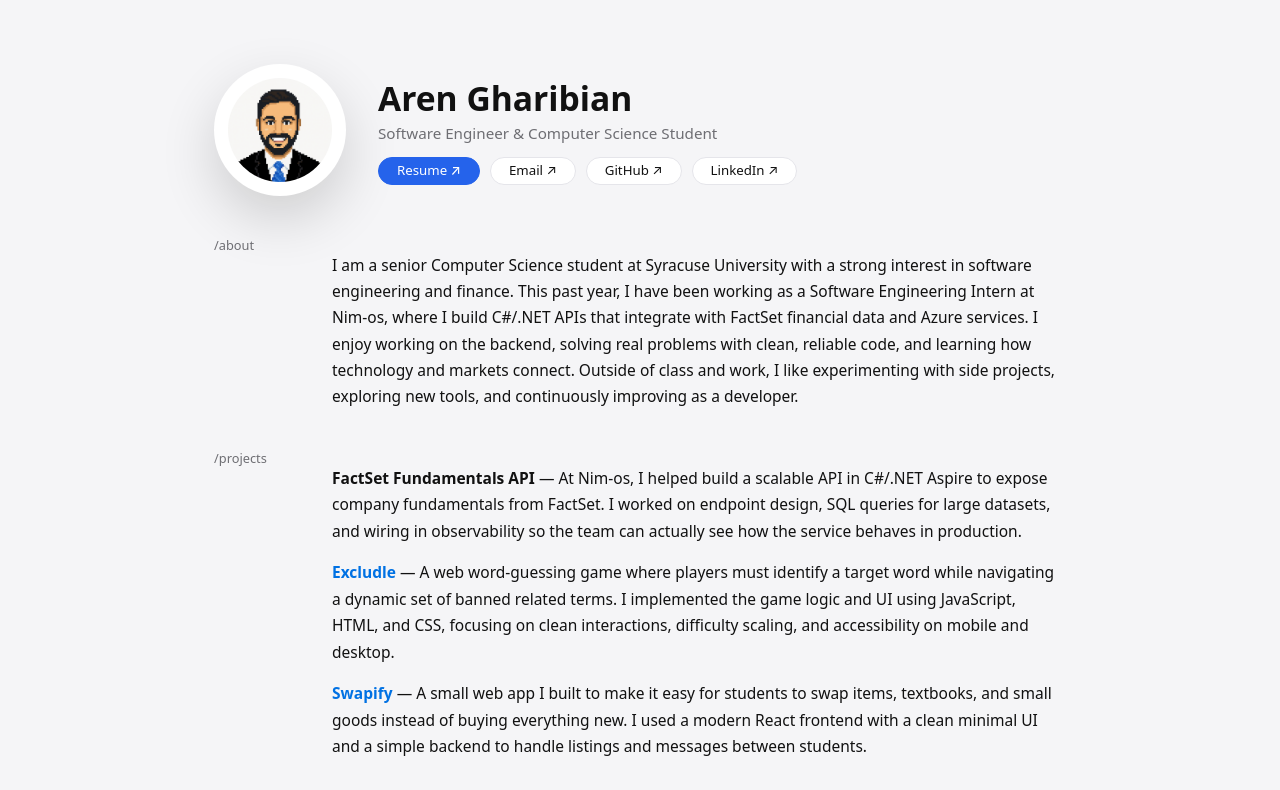
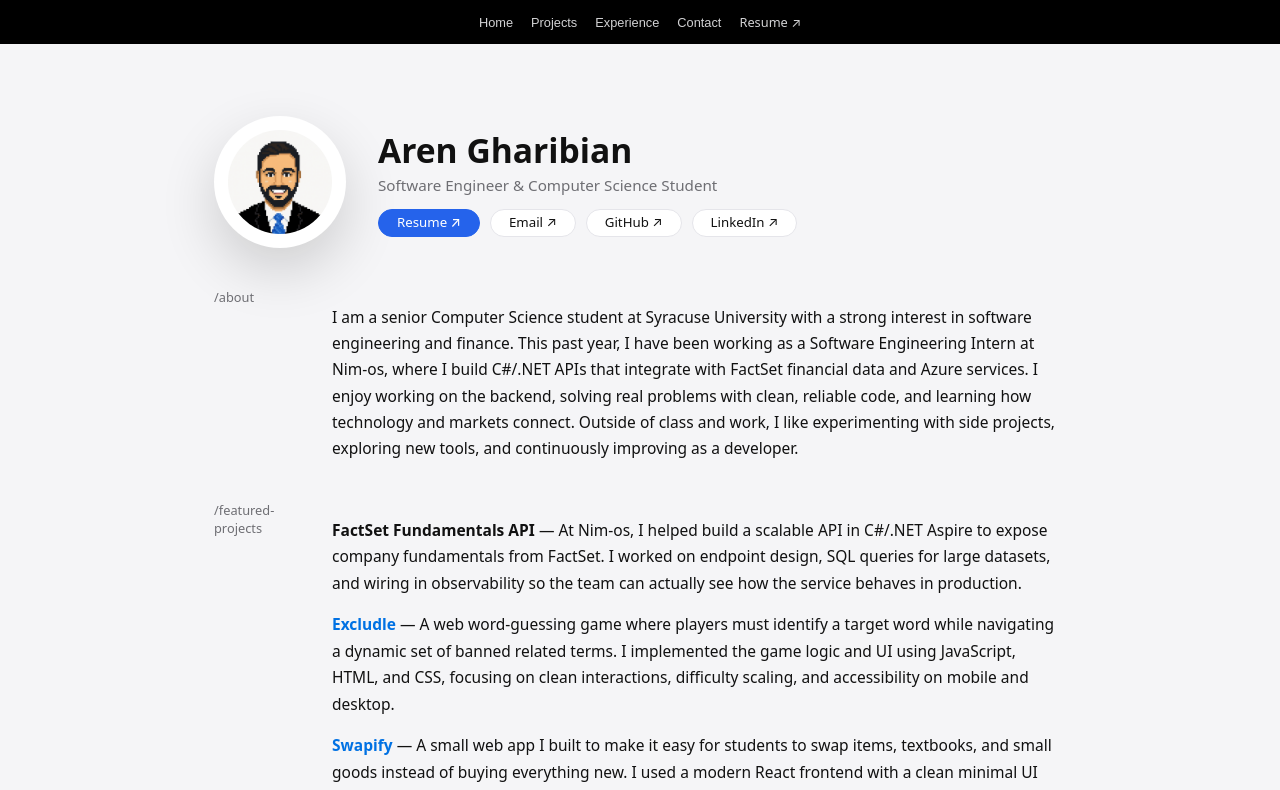
Before and after one commit to arengharibian/arengharibian.github.io, a React (Create React App) app: page / in a window 1280 px wide. Shown: the top 790 px of the page. Built offline with nearby package versions, Linux system fonts and the light colour scheme.

Commit message:
project tab creation

```diff
--- a/src/App.css
+++ b/src/App.css
@@ -21,12 +21,57 @@ body {
   -webkit-font-smoothing: antialiased;
 }
 
-/* PAGE */
+/* PAGE WRAPPER */
 
 .page {
   min-height: 100vh;
   display: flex;
+  flex-direction: column;
+  align-items: center;
+}
+
+/* ---------- TOP NAV (Apple-style, centered text) ---------- */
+
+.top-nav {
+  position: sticky;
+  top: 0;
+  z-index: 100;
+  width: 100%;
+  background: #000000;
+  color: #f5f5f7;
+  height: 44px;
+  display: flex;
   justify-content: center;
+}
+
+.top-nav-inner {
+  width: 100%;
+  max-width: 900px;
+  display: flex;
+  align-items: center;
+  justify-content: center; /* center the nav text */
+  padding: 0 24px;
+}
+
+.top-nav-links {
+  display: flex;
+  align-items: center;
+  gap: 18px;
+}
+
+.top-nav-link {
+  border: none;
+  background: none;
+  color: inherit;
+  font-size: 0.8rem;
+  cursor: pointer;
+  padding: 0;
+  text-decoration: none;
+  opacity: 0.86;
+}
+
+.top-nav-link:hover {
+  opacity: 1;
 }
 
 /* MAIN COLUMN */
@@ -34,7 +79,7 @@ body {
 .layout {
   width: 100%;
   max-width: 900px;
-  padding: 64px 24px 40px;
+  padding: 72px 24px 40px; /* extra top padding to clear nav */
 }
 
 /* HEADER */
@@ -234,12 +279,92 @@ body {
   margin-top: 10px;
 }
 
+/* ---------- PROJECTS PAGE STYLES ---------- */
+
+.projects-page {
+  padding-top: 8px;
+}
+
+.projects-title {
+  margin: 0 0 8px;
+  font-size: 1.9rem;
+  font-weight: 600;
+}
+
+.projects-intro {
+  margin: 0 0 20px;
+  font-size: 0.96rem;
+  color: var(--muted);
+}
+
+.projects-grid {
+  display: grid;
+  grid-template-columns: minmax(0, 1fr);
+  gap: 16px;
+}
+
+.project-card {
+  background: #ffffff;
+  border-radius: 16px;
+  padding: 18px 18px 16px;
+  border: 1px solid var(--border-soft);
+  box-shadow: 0 12px 30px rgba(0, 0, 0, 0.06);
+}
+
+.project-title-row {
+  display: flex;
+  align-items: center;
+  justify-content: space-between;
+  gap: 12px;
+  margin-bottom: 4px;
+}
+
+.project-name {
+  margin: 0;
+  font-size: 1rem;
+  font-weight: 500;
+}
+
+.project-tag {
+  font-size: 0.75rem;
+  color: var(--muted);
+  border-radius: 999px;
+  padding: 2px 10px;
+  border: 1px solid #e5e5ea;
+}
+
+.project-meta {
+  margin: 0 0 6px;
+  font-size: 0.8rem;
+  color: var(--muted);
+}
+
+.project-desc {
+  margin: 0 0 8px;
+  font-size: 0.9rem;
+}
+
+.project-links {
+  display: flex;
+  gap: 10px;
+  font-size: 0.82rem;
+}
+
+.project-links a {
+  color: var(--accent);
+  text-decoration: none;
+}
+
+.project-links a:hover {
+  text-decoration: underline;
+}
+
 /* ---------- RESPONSIVE STYLES ---------- */
 
 /* Tablet-ish: tighten padding and spacing */
 @media (max-width: 768px) {
   .layout {
-    padding: 40px 18px 28px;
+    padding: 56px 18px 28px;
   }
 
   .header {
@@ -255,12 +380,20 @@ body {
     grid-template-columns: 80px minmax(0, 1fr);
     column-gap: 20px;
   }
+
+  .top-nav-inner {
+    padding: 0 16px;
+  }
+
+  .top-nav-links {
+    gap: 14px;
+  }
 }
 
 /* Phone: stack header, center text, single-column rows */
 @media (max-width: 520px) {
   .layout {
-    padding: 28px 16px 24px;
+    padding: 52px 16px 24px;
   }
 
   .header {
@@ -330,4 +463,19 @@ body {
     max-width: 260px;
     width: max-content;
   }
+
+  .top-nav-links {
+    gap: 10px;
+    font-size: 0.76rem;
+  }
+
+  .projects-grid {
+    grid-template-columns: minmax(0, 1fr);
+  }
 }
+
+@media (min-width: 720px) {
+  .projects-grid {
+    grid-template-columns: repeat(2, minmax(0, 1fr));
+  }
+}
--- a/src/App.js
+++ b/src/App.js
@@ -1,12 +1,21 @@
 import React, { useState, useEffect } from "react";
 import "./App.css";
+import Projects from "./Projects";
 
 const EMAIL = "gharibianaren@gmail.com";
+
+function getPageFromHash() {
+  const hash = window.location.hash.replace("#", "");
+  if (hash === "projects") return "projects";
+  return "home";
+}
 
 function App() {
   const [showEmailToast, setShowEmailToast] = useState(false);
   const [copied, setCopied] = useState(false);
+  const [page, setPage] = useState(getPageFromHash);
 
+  // ---------- EMAIL HANDLERS ----------
   function handleEmailClick() {
     setShowEmailToast(true);
     setCopied(false);
@@ -30,11 +39,83 @@ function App() {
     return () => clearTimeout(timer);
   }, [showEmailToast]);
 
+  // ---------- SIMPLE NAVIGATION ----------
+  function navigateTo(newPage) {
+    setPage(newPage);
+    if (newPage === "home") {
+      window.location.hash = "";
+    } else {
+      window.location.hash = newPage;
+    }
+  }
+
+  function goHomeAndScroll(sectionId) {
+    navigateTo("home");
+    setTimeout(() => {
+      const el = document.getElementById(sectionId);
+      if (el) {
+        el.scrollIntoView({ behavior: "smooth", block: "start" });
+      }
+    }, 50);
+  }
+
+  useEffect(() => {
+    const onHashChange = () => setPage(getPageFromHash());
+    window.addEventListener("hashchange", onHashChange);
+    return () => window.removeEventListener("hashchange", onHashChange);
+  }, []);
+
   return (
     <div className="page">
+      {/* TOP NAV */}
+      <div className="top-nav">
+        <div className="top-nav-inner">
+          <nav className="top-nav-links">
+            <button
+              type="button"
+              className="top-nav-link"
+              onClick={() => navigateTo("home")}
+            >
+              Home
+            </button>
+            <button
+              type="button"
+              className="top-nav-link"
+              onClick={() => navigateTo("projects")}
+            >
+              Projects
+            </button>
+            <button
+              type="button"
+              className="top-nav-link"
+              onClick={() => goHomeAndScroll("experience")}
+            >
+              Experience
+            </button>
+            <button
+              type="button"
+              className="top-nav-link"
+              onClick={() => goHomeAndScroll("contact")}
+            >
+              Contact
+            </button>
+            <a
+              className="top-nav-link"
+              href="/Aren-Gharibian-Resume.pdf"
+              target="_blank"
+              rel="noreferrer"
+            >
+              Resume ↗
+            </a>
+          </nav>
+        </div>
+      </div>
+
       <main className="layout">
-        {/* HEADER – avatar left on desktop, stacked on mobile */}
-        <header className="header">
+        {/* ---------- HOME PAGE ---------- */}
+        {page === "home" && (
+          <>
+            <header className="header" id="about">
               <div className="avatar-shell">
                 <img
                   src="/aren-avatar1.png"
@@ -59,7 +140,6 @@ function App() {
                     Resume ↗
                   </a>
 
-              {/* Email button + inline toast */}
                   <div className="email-btn-wrapper">
                     <button
                       type="button"
@@ -112,28 +192,30 @@ function App() {
               <div className="content">
                 <p>
                   I am a senior Computer Science student at Syracuse University
-              with a strong interest in software engineering and finance. This
-              past year, I have been working as a Software Engineering Intern at
-              Nim-os, where I build C#/.NET APIs that integrate with FactSet
-              financial data and Azure services. I enjoy working on the backend,
-              solving real problems with clean, reliable code, and learning how
-              technology and markets connect. Outside of class and work, I like
-              experimenting with side projects, exploring new tools, and
-              continuously improving as a developer.
+                  with a strong interest in software engineering and finance.
+                  This past year, I have been working as a Software Engineering
+                  Intern at Nim-os, where I build C#/.NET APIs that integrate
+                  with FactSet financial data and Azure services. I enjoy
+                  working on the backend, solving real problems with clean,
+                  reliable code, and learning how technology and markets
+                  connect. Outside of class and work, I like experimenting with
+                  side projects, exploring new tools, and continuously improving
+                  as a developer.
                 </p>
               </div>
             </section>
 
-        {/* PROJECTS */}
-        <section className="row">
-          <div className="label">/projects</div>
+            {/* FEATURED PROJECTS ON HOME */}
+            <section className="row" id="featured-projects">
+              <div className="label">/featured-projects</div>
               <div className="content">
                 <p>
-              <strong>FactSet Fundamentals API</strong> — At Nim-os, I helped
-              build a scalable API in C#/.NET Aspire to expose company
-              fundamentals from FactSet. I worked on endpoint design, SQL
-              queries for large datasets, and wiring in observability so the
-              team can actually see how the service behaves in production.
+                  <strong>FactSet Fundamentals API</strong> — At Nim-os, I
+                  helped build a scalable API in C#/.NET Aspire to expose
+                  company fundamentals from FactSet. I worked on endpoint
+                  design, SQL queries for large datasets, and wiring in
+                  observability so the team can actually see how the service
+                  behaves in production.
                 </p>
                 <p>
                   <strong>
@@ -145,11 +227,11 @@ function App() {
                       Excludle
                     </a>
                   </strong>{" "}
-              — A web word-guessing game where players must identify a target
-              word while navigating a dynamic set of banned related terms. I
-              implemented the game logic and UI using JavaScript, HTML, and CSS,
-              focusing on clean interactions, difficulty scaling, and
-              accessibility on mobile and desktop.
+                  — A web word-guessing game where players must identify a
+                  target word while navigating a dynamic set of banned related
+                  terms. I implemented the game logic and UI using JavaScript,
+                  HTML, and CSS, focusing on clean interactions, difficulty
+                  scaling, and accessibility on mobile and desktop.
                 </p>
                 <p>
                   <strong>
@@ -163,29 +245,29 @@ function App() {
                   </strong>{" "}
                   — A small web app I built to make it easy for students to swap
                   items, textbooks, and small goods instead of buying everything
-              new. I used a modern React frontend with a clean minimal UI and a
-              simple backend to handle listings and messages between students.
+                  new. I used a modern React frontend with a clean minimal UI
+                  and a simple backend to handle listings and messages between
+                  students.
                 </p>
               </div>
             </section>
 
             {/* EXPERIENCE */}
-        <section className="row">
+            <section className="row" id="experience">
               <div className="label">/experience</div>
               <div className="content">
-            {/* Nim-os */}
                 <div className="job">
                   <p className="job-title">
                     Software Engineering Intern — Nim-os (Loomis Sayles)
                   </p>
                   <ul>
                     <li>
-                  Work directly under the CTO to build a scalable C# API for
-                  delivering structured financial company data.
+                      Work directly under the CTO to build a scalable C# API
+                      for delivering structured financial company data.
                     </li>
                     <li>
-                  Write and optimize SQL queries for efficient data extraction
-                  and aggregation from large datasets.
+                      Write and optimize SQL queries for efficient data
+                      extraction and aggregation from large datasets.
                     </li>
                     <li>
                       Use Swagger UI and GitLab for API documentation, version
@@ -194,31 +276,29 @@ function App() {
                   </ul>
                 </div>
 
-            {/* ITS */}
                 <div className="job">
                   <p className="job-title">
                     ITS Technology Consultant — Syracuse University
                   </p>
                   <ul>
                     <li>
-                  Diagnose and troubleshoot hardware and software issues for a
-                  large campus community, honing systematic problem-solving and
-                  debugging skills.
+                      Diagnose and troubleshoot hardware and software issues for
+                      a large campus community, honing systematic
+                      problem-solving and debugging skills.
                     </li>
                     <li>
                       Configure operating systems and software applications to
-                  ensure optimal functionality, prioritizing user experience and
-                  efficiency.
+                      ensure optimal functionality, prioritizing user experience
+                      and efficiency.
                     </li>
                     <li>
                       Manage technical inquiries and support tickets, developing
-                  prioritization strategies and clear communication skills to
-                  resolve issues quickly.
+                      prioritization strategies and clear communication skills
+                      to resolve issues quickly.
                     </li>
                   </ul>
                 </div>
 
-            {/* TA */}
                 <div className="job">
                   <p className="job-title">
                     Teaching Assistant — First Year Seminar, Syracuse University
@@ -230,8 +310,9 @@ function App() {
                       students.
                     </li>
                     <li>
-                  Lead workshops on diversity, equity, and inclusion to promote
-                  intercultural awareness and a welcoming campus culture.
+                      Lead workshops on diversity, equity, and inclusion to
+                      promote intercultural awareness and a welcoming campus
+                      culture.
                     </li>
                     <li>
                       Assist faculty in delivering interactive, student-centered
@@ -243,18 +324,23 @@ function App() {
             </section>
 
             {/* CONTACT */}
-        <section className="row">
+            <section className="row" id="contact">
               <div className="label">/contact</div>
               <div className="content">
                 <p>
-              I’m interested in software engineering internships and entry-level
-              roles where I can work on real products, backend systems, or
-              developer tools. The best way to reach me is by email or
-              LinkedIn.
+                  I’m interested in software engineering internships and
+                  entry-level roles where I can work on real products, backend
+                  systems, or developer tools. The best way to reach me is by
+                  email or LinkedIn.
                 </p>
                 <p className="signature">— Aren</p>
               </div>
             </section>
+          </>
+        )}
+
+        {/* ---------- PROJECTS PAGE ---------- */}
+        {page === "projects" && <Projects />}
       </main>
     </div>
   );
--- a/src/Projects.js
+++ b/src/Projects.js
@@ -0,0 +1,114 @@
+import React from "react";
+import "./App.css";
+
+function Projects() {
+  return (
+    <div className="projects-page">
+      <h1 className="projects-title">Projects</h1>
+      <p className="projects-intro">
+        A few things I’ve built and worked on recently, from backend APIs
+        to small web apps and games.
+      </p>
+
+      <div className="projects-grid">
+
+        {/* FactSet Fundamentals API */}
+        <article className="project-card">
+          <div className="project-title-row">
+            <h2 className="project-name">FactSet Fundamentals API</h2>
+            <span className="project-tag">Backend API</span>
+          </div>
+          <p className="project-meta">
+            C# · SQL · .NET Aspire · Azure
+          </p>
+          <p className="project-desc">
+            Cloud-native C#/.NET Aspire service that exposes company
+            fundamentals from FactSet. I worked on endpoint design, SQL
+            queries over large datasets, and wired in observability so the
+            team can see how the service behaves in production.
+          </p>
+        </article>
+
+        {/* Excludle */}
+        <article className="project-card">
+          <div className="project-title-row">
+            <h2 className="project-name">Excludle</h2>
+            <span className="project-tag">Web Game</span>
+          </div>
+          <p className="project-meta">
+            JavaScript · React · HTML · CSS
+          </p>
+          <p className="project-desc">
+            A logic-based word guessing game where players try to find
+            a target word while navigating an evolving list of banned
+            related terms. Designed around simplicity, difficulty scaling,
+            and mobile-first accessibility.
+          </p>
+          <div className="project-links">
+            <a
+              href="https://github.com/unown-games/excludle"
+              target="_blank"
+              rel="noreferrer"
+            >
+              GitHub ↗
+            </a>
+          </div>
+        </article>
+
+        {/* Swapify */}
+        <article className="project-card">
+          <div className="project-title-row">
+            <h2 className="project-name">Swapify</h2>
+            <span className="project-tag">Marketplace App</span>
+          </div>
+          <p className="project-meta">
+            JavaScript · React · HTML · CSS
+          </p>
+          <p className="project-desc">
+            A student-to-student marketplace for trading textbooks and
+            small goods instead of buying everything new. Minimal React UI,
+            category-based listings, and a lightweight backend for persistence
+            and user interactions.
+          </p>
+          <div className="project-links">
+            <a
+              href="https://github.com/arengharibian/swapify"
+              target="_blank"
+              rel="noreferrer"
+            >
+              GitHub ↗
+            </a>
+          </div>
+        </article>
+
+        {/* Portfolio Website */}
+        <article className="project-card">
+          <div className="project-title-row">
+            <h2 className="project-name">Portfolio Website</h2>
+            <span className="project-tag">Frontend Website</span>
+          </div>
+          <p className="project-meta">
+            JavaScript · React · HTML · CSS
+          </p>
+          <p className="project-desc">
+            The Apple-inspired portfolio you’re viewing right now. Built with
+            React, featuring a sticky nav bar, smooth scroll, responsive layout,
+            and inline email copy interaction for clean usability.
+          </p>
+          <div className="project-links">
+            <a
+              href="https://github.com/arengharibian/arengharibian.github.io"
+              target="_blank"
+              rel="noreferrer"
+            >
+              GitHub ↗
+            </a>
+          </div>
+        </article>
+
+      </div>
+    </div>
+  );
+}
+
+export default Projects;
```
Lines whose indentation alone changed are shown as unchanged.
